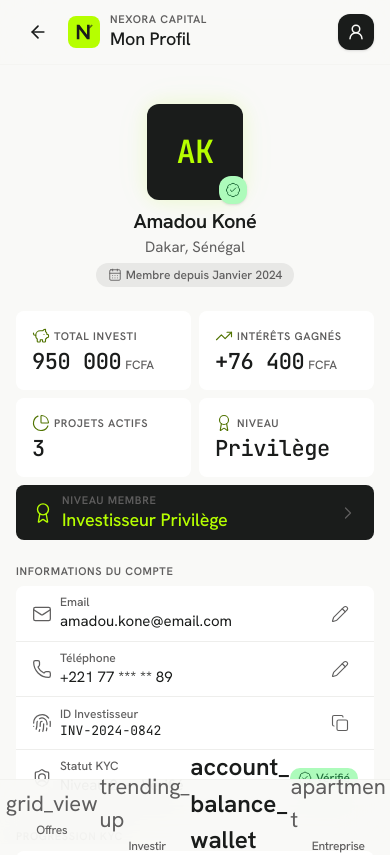
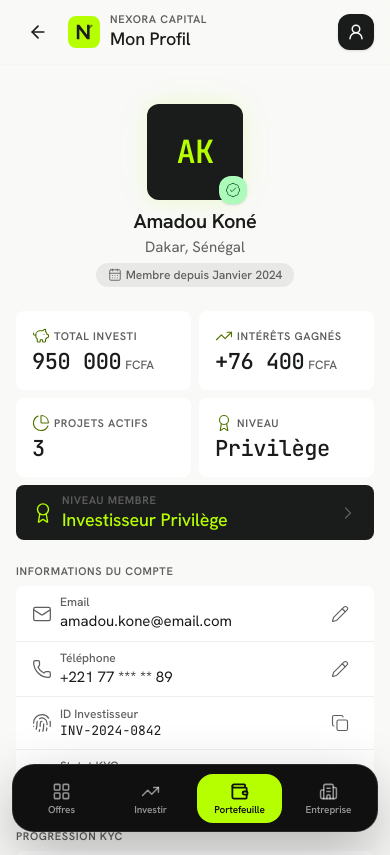
Before and after one commit to Angeouiya/elzora-capital, a Next.js app: page /profil in a window 390 px wide. Shown: the top 855 px of the page. Built offline with nearby package versions, Linux system fonts and the light colour scheme.

Commit message:
feat(ui): redesign premium mobile bottom navigation

```diff
--- a/components/BottomNav.tsx
+++ b/components/BottomNav.tsx
@@ -1,40 +1,40 @@
 import Link from "next/link";
+import { Building2, LayoutGrid, TrendingUp, Wallet } from "lucide-react";
 
 interface BottomNavProps {
   active: "offres" | "investir" | "portefeuille" | "entreprise";
 }
 
 const navItems = [
-  { href: "/offres", id: "offres" as const, icon: "grid_view", label: "Offres" },
-  { href: "/projet", id: "investir" as const, icon: "trending_up", label: "Investir" },
-  { href: "/portefeuille", id: "portefeuille" as const, icon: "account_balance_wallet", label: "Portefeuille" },
-  { href: "/entreprise", id: "entreprise" as const, icon: "apartment", label: "Entreprise" },
+  { href: "/offres", id: "offres" as const, icon: LayoutGrid, label: "Offres" },
+  { href: "/projet", id: "investir" as const, icon: TrendingUp, label: "Investir" },
+  { href: "/portefeuille", id: "portefeuille" as const, icon: Wallet, label: "Portefeuille" },
+  { href: "/entreprise", id: "entreprise" as const, icon: Building2, label: "Entreprise" },
 ];
 
 export function BottomNav({ active }: BottomNavProps) {
   return (
-    <nav className="fixed bottom-0 w-full z-50 pb-safe bg-surface/90 backdrop-blur-xl border-t border-surface-container/60">
-      <div className="flex justify-around items-center h-16 px-space-xs">
+    <nav className="fixed inset-x-3 bottom-3 z-50 pb-safe md:hidden" aria-label="Navigation principale mobile">
+      <div className="mx-auto flex h-[68px] max-w-md items-center gap-1 rounded-[22px] border border-white/10 bg-[#101010] p-1.5 shadow-[0_22px_58px_rgba(16,16,16,0.30)]">
         {navItems.map((item) => {
           const isActive = active === item.id;
+          const Icon = item.icon;
+
           return (
             <Link
               key={item.id}
               href={item.href}
-              className={`flex-1 flex flex-col items-center justify-center min-h-[44px] py-space-xs transition-all duration-200 ${
+              aria-current={isActive ? "page" : undefined}
+              className={`relative flex min-w-0 flex-1 flex-col items-center justify-center gap-1 rounded-[16px] px-1 py-2 transition-[background,color,transform] duration-150 active:scale-[0.97] ${
                 isActive
-                  ? "text-on-surface font-semibold"
-                  : "text-secondary hover:text-on-surface"
+                  ? "bg-[#B6FF00] text-[#101010]"
+                  : "text-white/55 hover:bg-white/7 hover:text-white"
               }`}
-              {...(isActive ? { "aria-current": "page" } : {})}
             >
-              <div className={`relative transition-transform duration-200 ${isActive ? "scale-110" : ""}`}>
-                <span className="material-symbols-outlined text-[22px]">{item.icon}</span>
-                {isActive && (
-                  <span className="absolute -bottom-1 left-1/2 -translate-x-1/2 w-1 h-1 rounded-full bg-primary-container"></span>
-                )}
-              </div>
-              <span className="font-label-sm text-label-sm tracking-tight mt-0.5">{item.label}</span>
+              <Icon className="h-[19px] w-[19px]" strokeWidth={isActive ? 2.3 : 1.9} aria-hidden="true" />
+              <span className="max-w-full truncate text-[10px] font-semibold leading-none tracking-[-0.01em]">
+                {item.label}
+              </span>
             </Link>
           );
         })}
```
